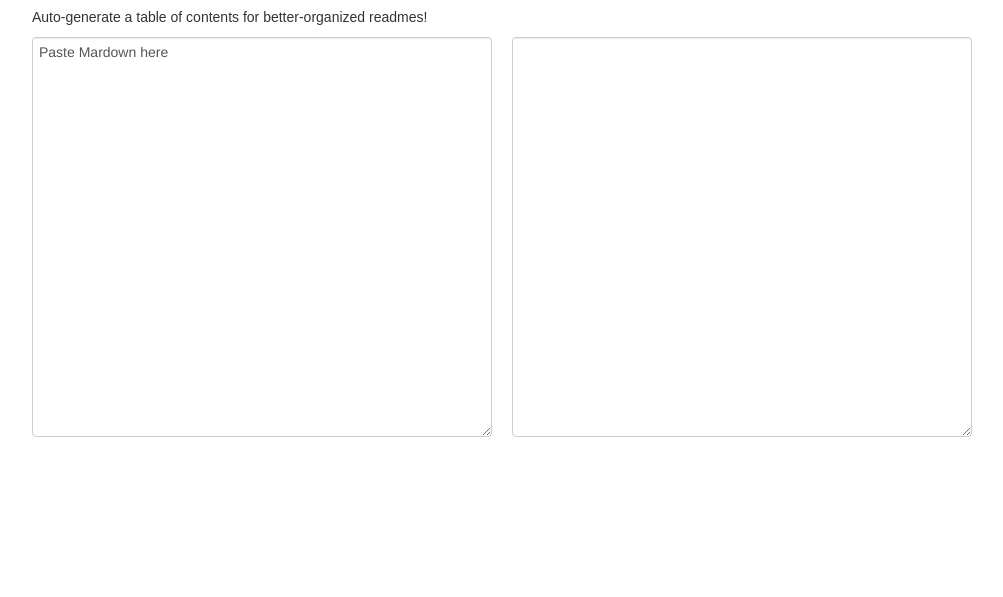
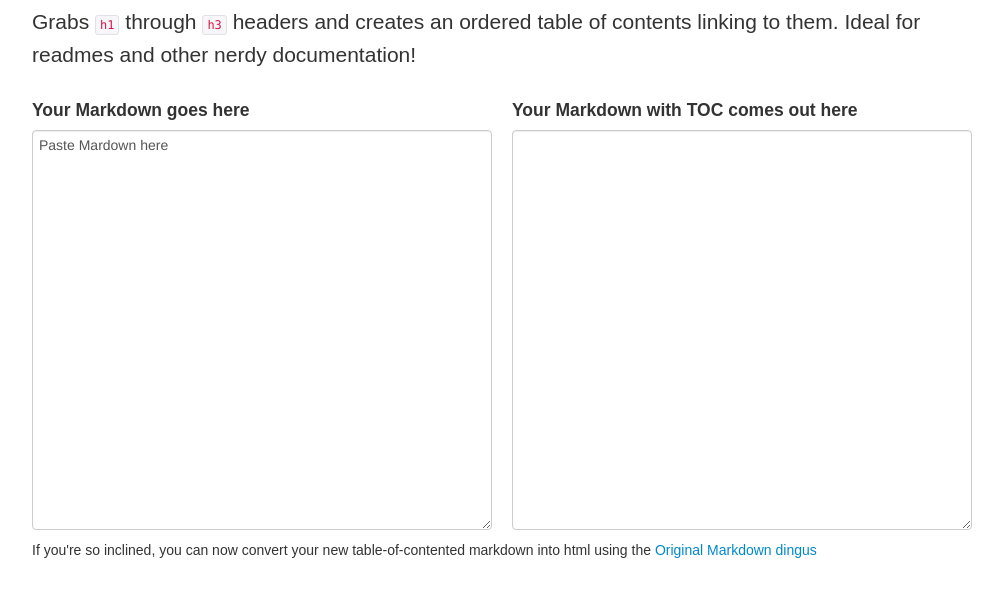
Before and after one commit to tessalt/markdown_toc, a website with bundled scripts: page index.html in a window 1280 px wide. Shown: the part 53-650 px from the top of the page, without its empty margins (138-1141 px from the left). Built offline with nearby package versions, Linux system fonts and the light colour scheme.

Commit message:
added some explanations

```diff
--- a/index.html
+++ b/index.html
@@ -13,18 +13,24 @@
 <body>
 <div class="container">
     <h1>Markdown Table of Contents Generator</h1>
-    <p>Auto-generate a table of contents for better-organized readmes!</p>
+    <p class="lead">Grabs <code>h1</code> through <code>h3</code> headers and creates an ordered table of contents linking to them. Ideal for readmes and other nerdy documentation!</p>
     <div class="wmd-panel row">
     <div id="wmd-button-bar"></div>
         <div class="span6">
+        <h4>Your Markdown goes here</h4>
             <textarea rows="8" class="wmd-input input-block-level" id="wmd-input">Paste Mardown here</textarea>
         </div>
         <div class="span6">
+            <h4>Your Markdown with TOC comes out here</h4>
             <div id="wmd-preview" class="wmd-panel wmd-preview"></div>
             <textarea rows="8" id="output" class="input-block-level"></textarea>
         </div>
 
+
 </div>
+
+        <p>If you're so inclined, you can now convert your new table-of-contented markdown into html using the <a href="http://daringfireball.net/projects/markdown/dingus">Original Markdown dingus</a></p>
+
 
 </div>
 <script type="text/javascript">
```
